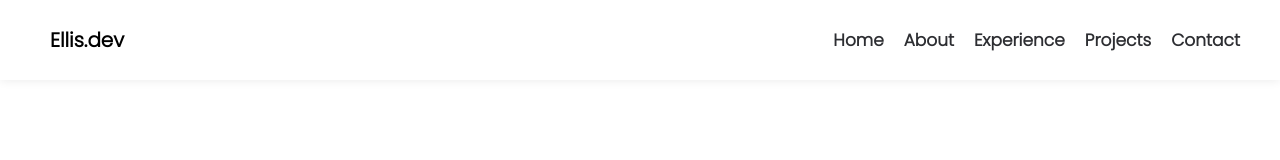
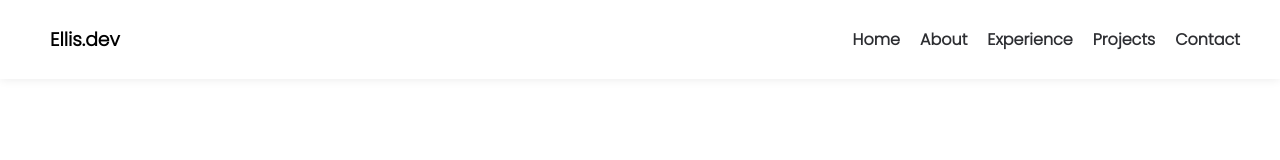
Before and after one commit to EllisGC98/ellis-dev-portfolio, a React (Create React App) app: page /about in a window 1280 px wide. Shown: the top 160 px of the page. Built offline with nearby package versions, Linux system fonts and the light colour scheme.

Commit message:
Changes to CSS & Base in html file

```diff
--- a/public/index.html
+++ b/public/index.html
@@ -25,7 +25,7 @@
       Learn how to configure a non-root public URL by running `npm run build`.
     -->
     <title>Ellis Coleman | Front-End Developer</title>
-    <base href="/" >
+    <base href="%PUBLIC_URL%/">
   </head>
   <body>
     <noscript>You need to enable JavaScript to run this app.</noscript>
--- a/src/App.css
+++ b/src/App.css
@@ -9,7 +9,7 @@
 }
 
 html {
-  font-size: 62.5%;
+  font-size: 62.5%; /* Equal to 10px as its 62.5% of 16px */
   scroll-behavior: smooth;
 }
 
@@ -31,7 +31,7 @@ nav {
   background-color: #fff;
   box-shadow: 0 0 10px rgba(0,0,0, .09);
   display: flex;
-  font-size: 1.7rem;
+  font-size: 16px;
   height: auto;
   justify-content: space-between;
   left: 0;
```
